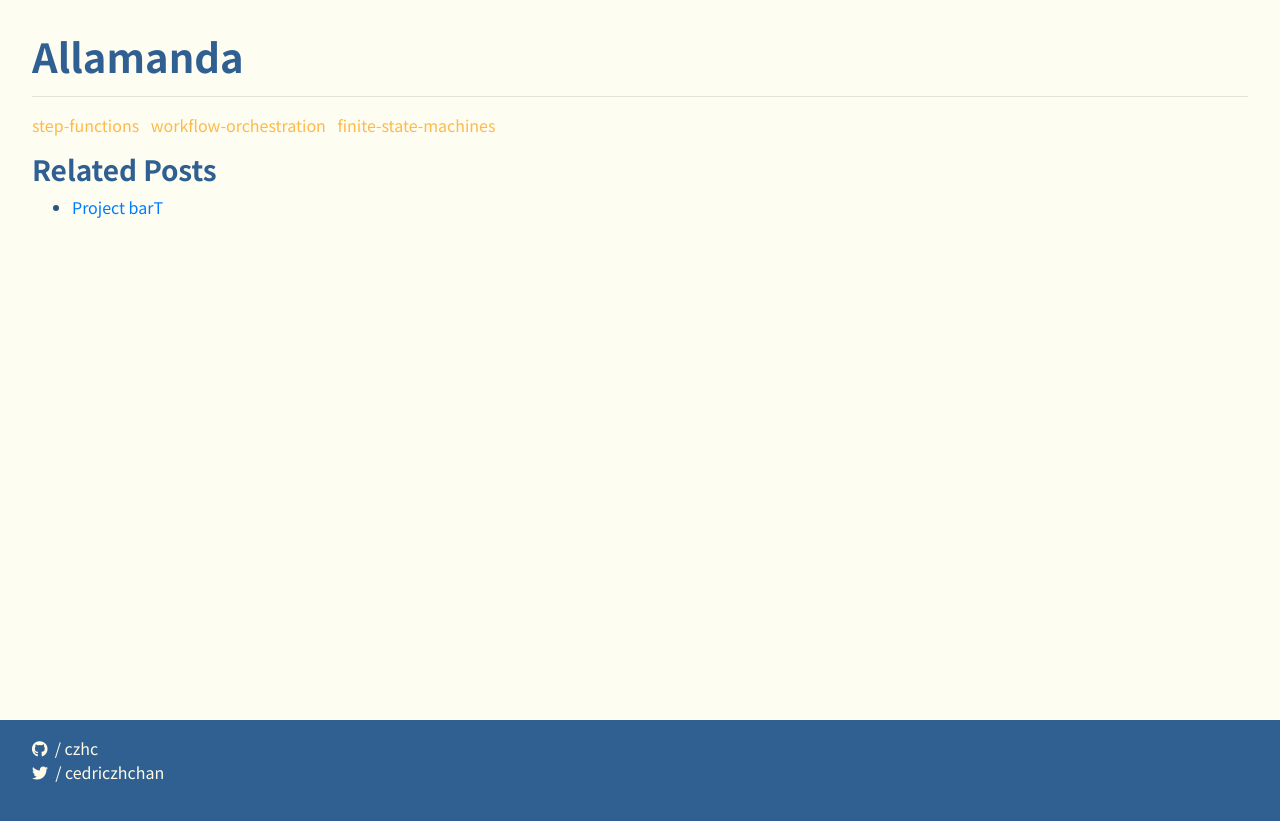
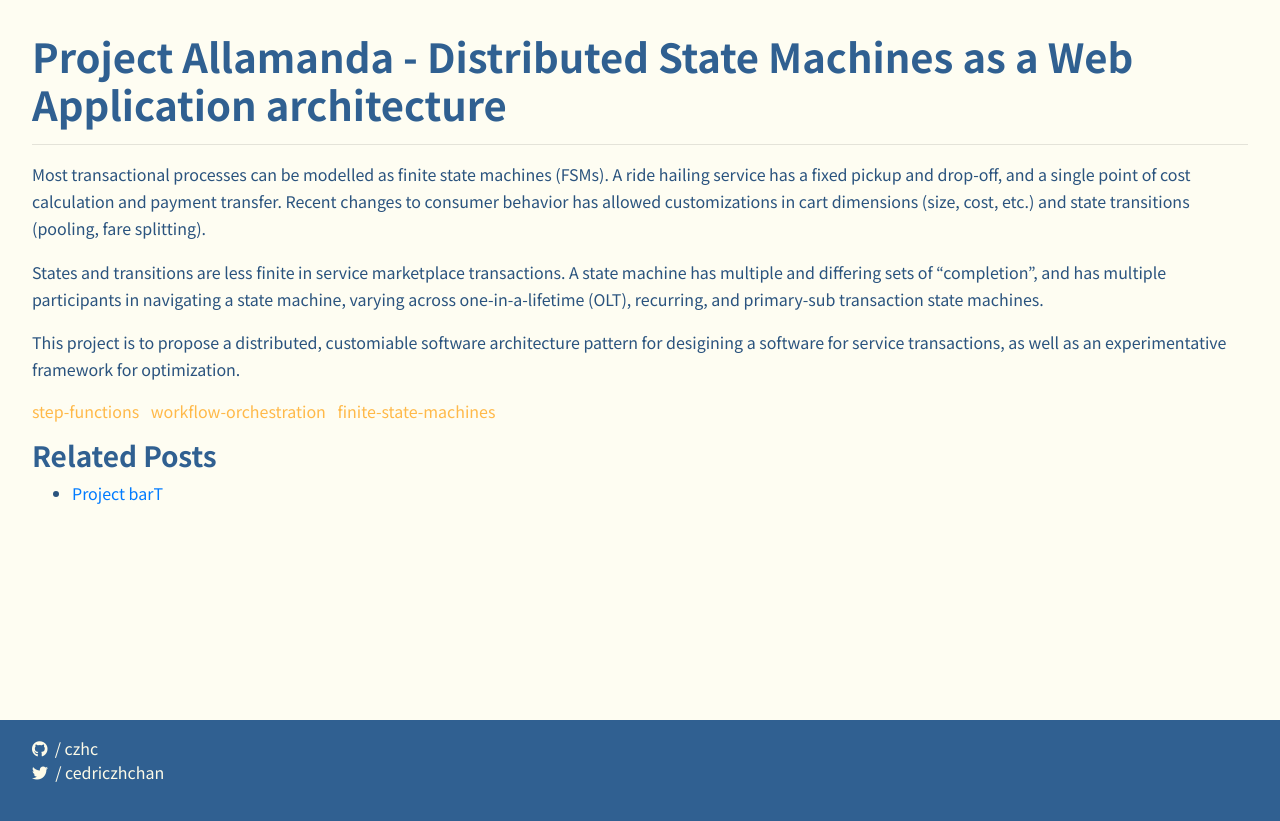
Before and after one commit to czhc/czhc.github.io, a Jekyll site: the page built from _posts/projects/2019-01-25-allamanda.md, in a window 1280 px wide. Shown: the top 821 px of the page. Built offline with Jekyll 4.4.1, drawn with Linux system fonts in a browser that asks for light colours; nearby versions of some CDN libraries.

Commit message:
Add thesis statement for AL

```diff
--- a/_posts/projects/2019-01-25-allamanda.md
+++ b/_posts/projects/2019-01-25-allamanda.md
@@ -5,6 +5,11 @@ tags: [step-functions, workflow-orchestration, finite-state-machines]
 
 ---
 
-# Allamanda
+# {{ page.title }}
+---
 
----
+Most transactional processes can be modelled as finite state machines (FSMs). A ride hailing service has a fixed pickup and drop-off, and a single point of cost calculation and payment transfer. Recent changes to consumer behavior has allowed customizations in cart dimensions (size, cost, etc.) and state transitions (pooling, fare splitting).
+
+States and transitions are less finite in service marketplace transactions. A state machine has multiple and differing sets of "completion", and has multiple participants in navigating a state machine, varying across one-in-a-lifetime (OLT), recurring, and primary-sub transaction state machines.
+
+This project is to propose a distributed, customiable software architecture pattern for desigining a software for service transactions, as well as an experimentative framework for optimization.
```
